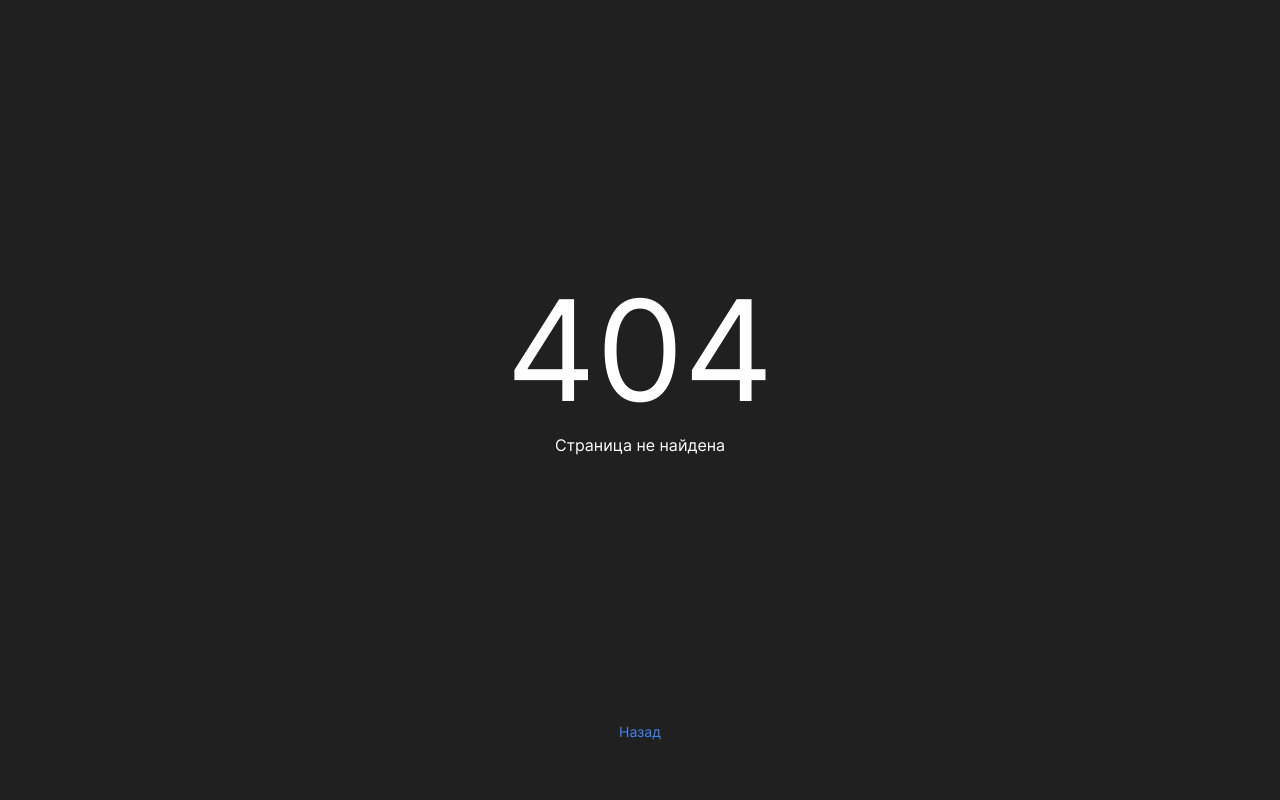
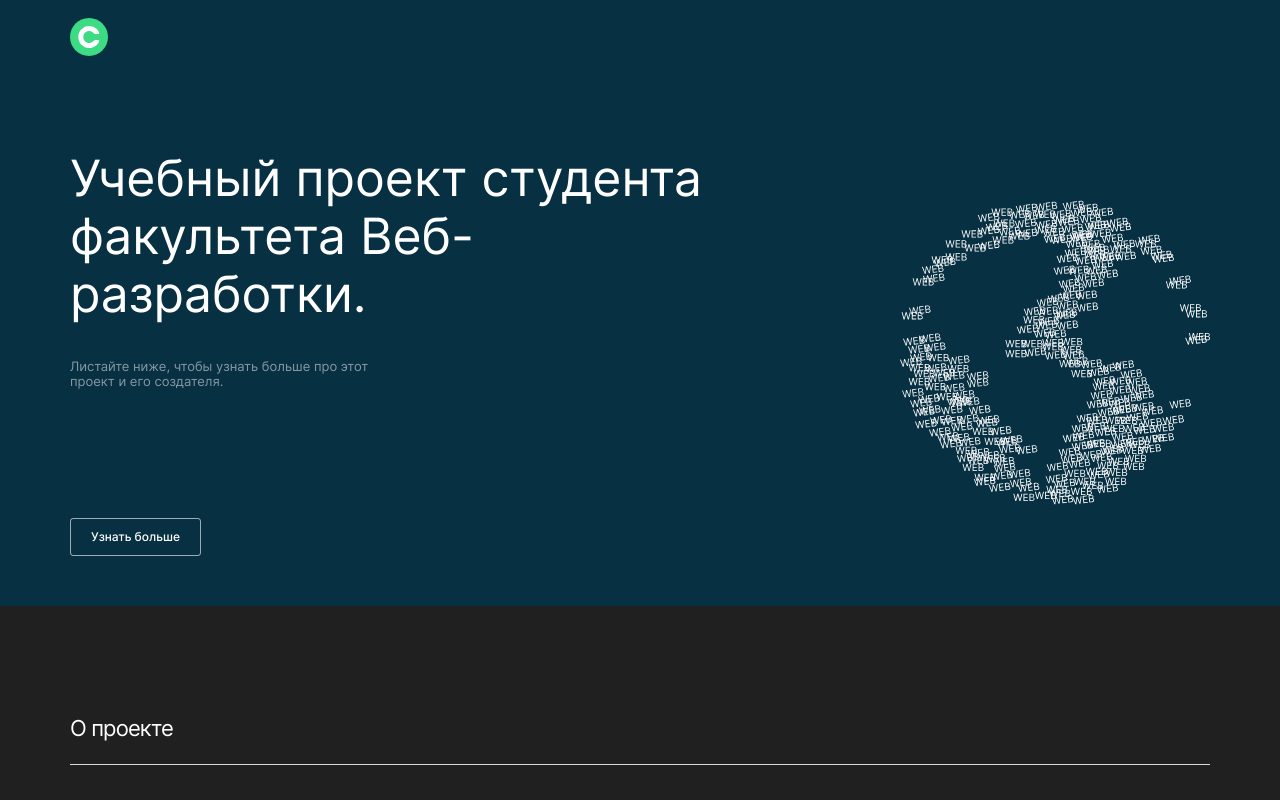
Before and after one commit to OddyHater/movies-explorer-frontend, a React (Create React App) app: page / in a window 1280 px wide. Before the commit this address had no page. Shown: the top 800 px of the page. Built offline with nearby package versions, Linux system fonts and the light colour scheme.

Commit message:
header component

```diff
--- a/src/components/App/App.jsx
+++ b/src/components/App/App.jsx
@@ -6,8 +6,8 @@ import NotFound from "../../pages/NotFound/NotFound";
 function App() {
   return (
     <>
-      {/* <Main /> */}
-      <NotFound />
+      <Main />
+      {/* <NotFound /> */}
     </>
   );
 }
--- /dev/null
+++ b/src/components/Header/Header.jsx
@@ -0,0 +1,24 @@
+import React from 'react';
+
+import './header.css';
+import headerLogo from '../../images/svg/header-logo.svg';
+
+import Wrapper from '../Wrapper/Wrapper';
+import Navigation from '../Navigation/Navigation';
+
+const Header = ({ isOnMain }) => {
+  const componentStyle = {
+    'background-color': isOnMain ? "#073042" : "var(--bg-main)"
+  };
+
+  return (
+    <header className='header' style={componentStyle}>
+      <Wrapper modifier={'header'}>
+        <img src={headerLogo} alt="" className='header__logo' />
+        <Navigation />
+      </Wrapper>
+    </header>
+  );
+};
+
+export default Header;
--- /dev/null
+++ b/src/components/Header/header.css
@@ -0,0 +1,14 @@
+.header {
+
+}
+
+.header__wrapper {
+  display: flex;
+  justify-content: space-between;
+  align-items: center;
+  padding: 18px 70px;
+}
+
+.header__logo {
+
+}
--- /dev/null
+++ b/src/components/Navigation/Navigation.jsx
@@ -0,0 +1,13 @@
+import React from 'react';
+
+import './navigation.css';
+
+const Navigation = () => {
+  return (
+    <div>
+
+    </div>
+  );
+};
+
+export default Navigation;
--- a/src/pages/Main/Main.jsx
+++ b/src/pages/Main/Main.jsx
@@ -1,6 +1,8 @@
 import './main.css';
 
 import React from 'react';
+
+import Header from '../../components/Header/Header';
 import Hero from '../../components/Hero/Hero';
 import About from '../../components/About/About';
 import Technology from '../../components/Technology/Technology';
@@ -11,6 +13,7 @@ import Footer from '../../components/Footer/Footer';
 const Main = () => {
   return (
     <div className='main'>
+      <Header isOnMain={true} />
       <Hero />
       <About />
       <Technology />
```
Also changed, not shown: src/components/Navigation/navigation.css (added), src/images/svg/header-logo.svg (added).
